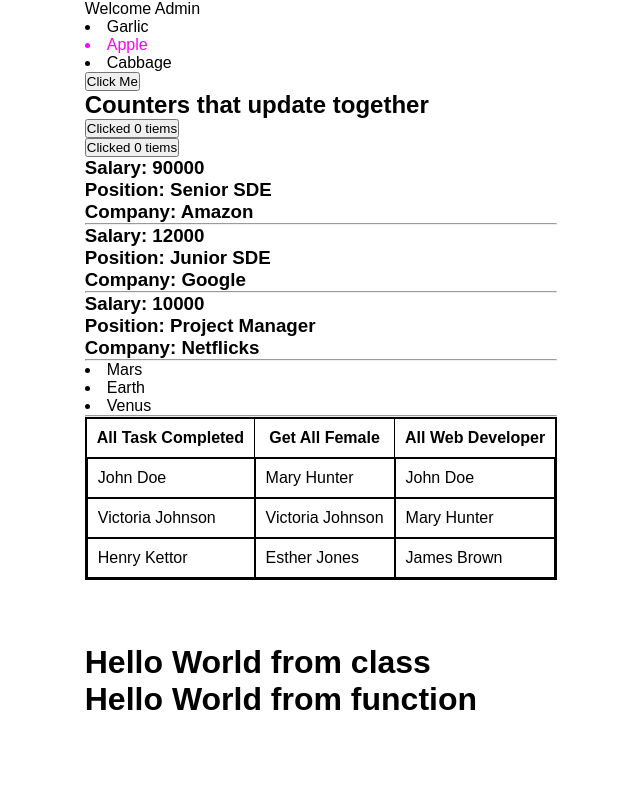
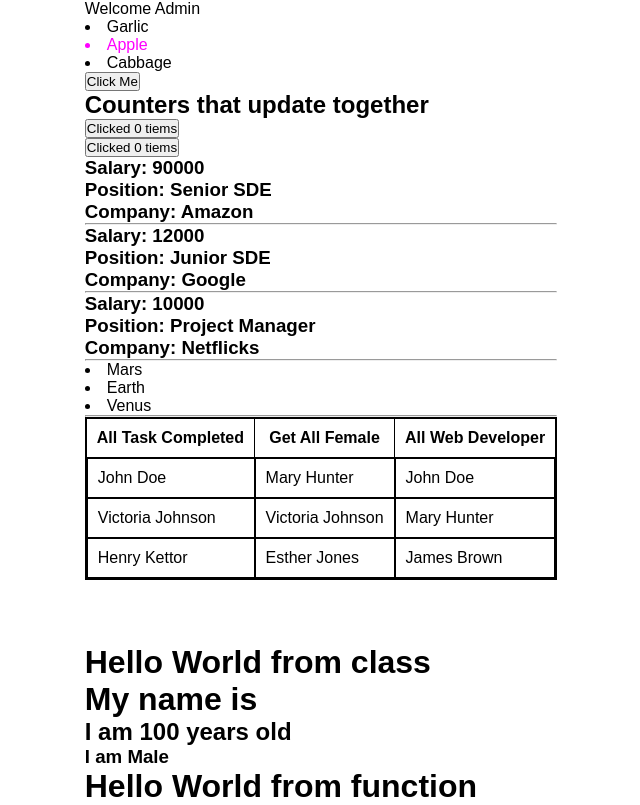
Before and after one commit to nimely111/React-Coding-snippet, a React (Vite) app: page / in a window 1280 px wide. Shown: the part 201-1006 px from the top of the page, without its empty margins (319-959 px from the left). Before the commit the page ends 919 px from the top, so only its background shows below. Built offline with nearby package versions, Linux system fonts and the light colour scheme.

Commit message:
display data in the jsx

```diff
--- a/src/react101/CompareFunctionToClass.jsx
+++ b/src/react101/CompareFunctionToClass.jsx
@@ -4,13 +4,16 @@ import { useState } from 'react'
 
 
 
-function CompareFunctionToClass() {
+function CompareFunctionToClass(props) {
   const [name, setName] = useState("")
   const [age, setAge] = useState(100)
   const [isMale, setIsMale] = useState(true)
 
   return (
     <div>
+      <h1>My name is {name} </h1>
+      <h2>I am {age} years old</h2>
+      <h3>I am {isMale ? "Male" : "Female"} </h3>
       <h1>Hello World from function</h1>
     </div>
   )
```
